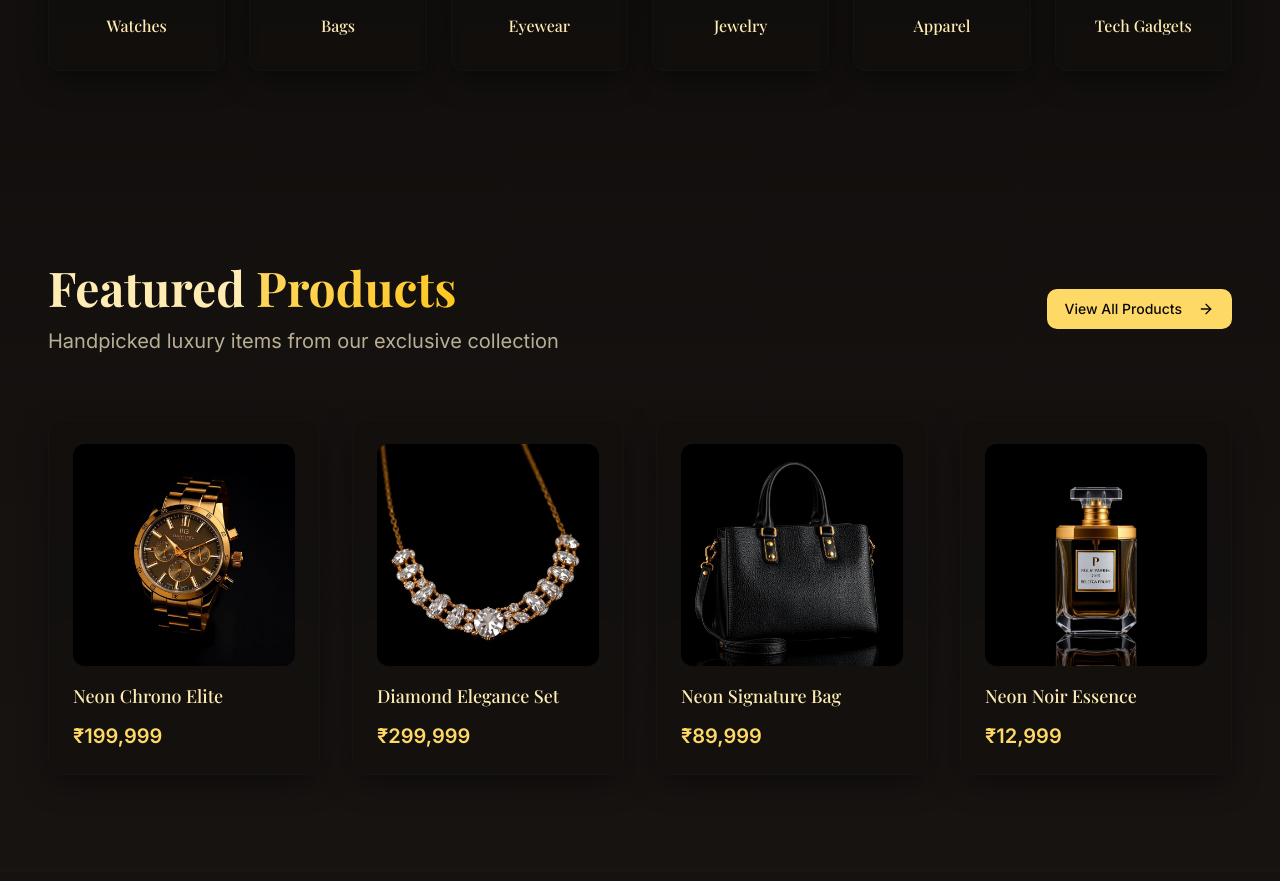
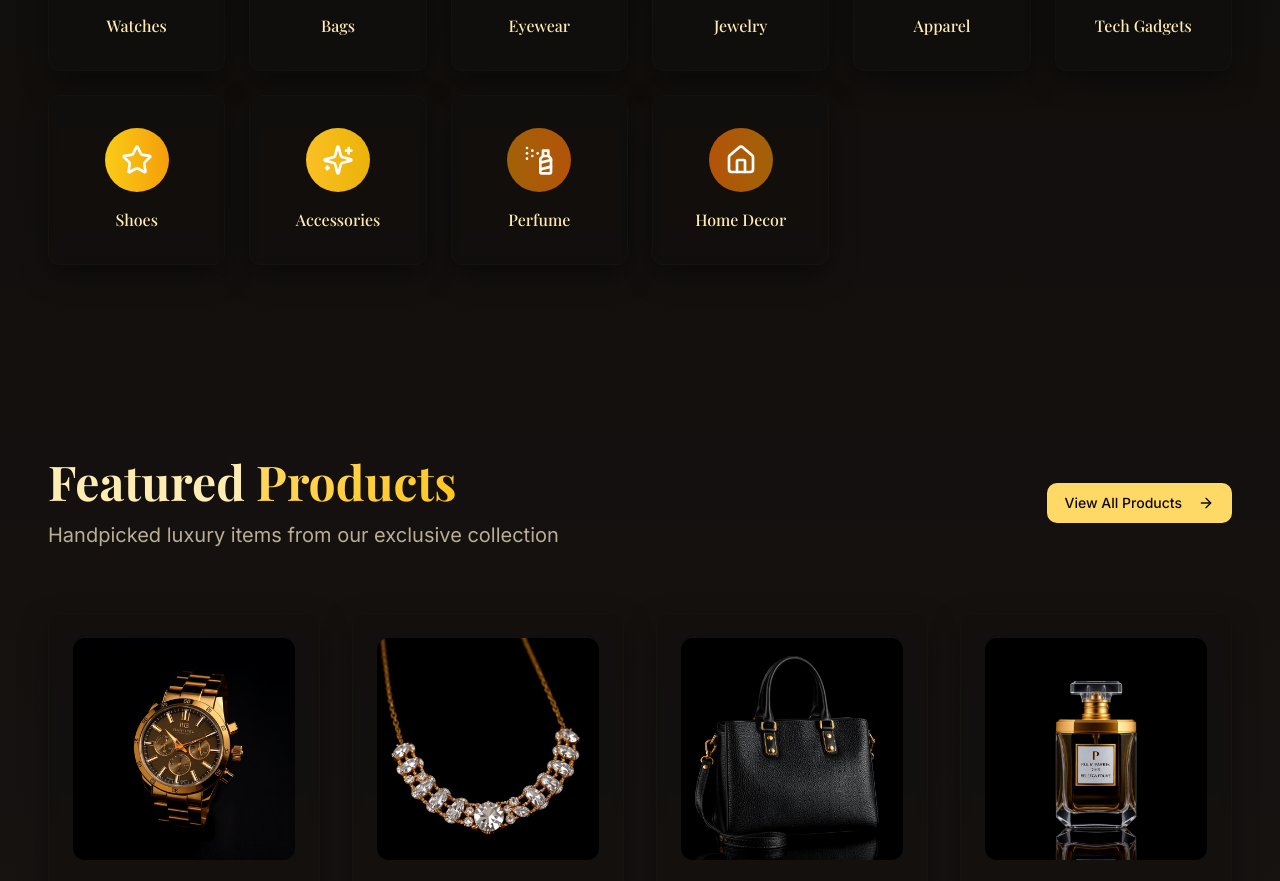
Before and after one commit to gaurav-kumar-sinha-060705/neon-business-plan, a React (Vite) app: page / in a window 1280 px wide. Shown: the part 1251-2132 px from the top of the page. Built offline with nearby package versions, Linux system fonts and the light colour scheme.

Commit message:
Fix: Add missing categories and product images
Add remaining categories to clickable badges and ensure all products display images.

```diff
--- a/src/components/sections/Categories.tsx
+++ b/src/components/sections/Categories.tsx
@@ -1,5 +1,5 @@
 import { Link } from "react-router-dom";
-import { Watch, ShoppingBag, Glasses, Gem, Shirt, Zap } from "lucide-react";
+import { Watch, ShoppingBag, Glasses, Gem, Shirt, Zap, Home, SprayCan, Sparkles, Star } from "lucide-react";
 
 const categories = [
   { name: "Watches", icon: Watch, href: "/category/watches", color: "from-yellow-500 to-yellow-600" },
@@ -8,6 +8,10 @@ const categories = [
   { name: "Jewelry", icon: Gem, href: "/category/jewelry", color: "from-yellow-600 to-yellow-700" },
   { name: "Apparel", icon: Shirt, href: "/category/apparel", color: "from-amber-600 to-amber-700" },
   { name: "Tech Gadgets", icon: Zap, href: "/category/techgadgets", color: "from-yellow-500 to-amber-500" },
+  { name: "Shoes", icon: Star, href: "/category/shoes", color: "from-yellow-400 to-amber-500" },
+  { name: "Accessories", icon: Sparkles, href: "/category/accessories", color: "from-amber-400 to-yellow-500" },
+  { name: "Perfume", icon: SprayCan, href: "/category/perfume", color: "from-yellow-700 to-amber-700" },
+  { name: "Home Decor", icon: Home, href: "/category/homedecor", color: "from-amber-700 to-yellow-700" },
 ];
 
 export const Categories = () => {
--- a/src/data/products.ts
+++ b/src/data/products.ts
@@ -124,7 +124,9 @@ const types: Record<string, string[]> = {
 
 export const generateProducts = (category: string, count: number = 15): Product[] => {
   const products: Product[] = [];
-  const key = category.toLowerCase();
+  const normalized = category.toLowerCase().replace(/\s+/g, "");
+  const aliasMap: Record<string, string> = { techgadgets: "tech", homedecor: "home" };
+  const key = aliasMap[normalized] || normalized;
   const names = productNames[key] || [`${category} Item`];
   const categoryMaterials = materials[key] || ["Premium"];
   const categoryTypes = types[key] || ["Standard"];
@@ -158,9 +160,7 @@ export const generateProducts = (category: string, count: number = 15): Product[
       id: `${category}-${i}`,
       name: names[nameIndex],
       price,
-      image: categoryImageMap[key] && i === 1
-        ? categoryImage
-        : `https://source.unsplash.com/800x800/?luxury,${encodeURIComponent(key)},${encodeURIComponent(names[nameIndex])}&sig=${i}`,
+        image: categoryImage,
       category: category.charAt(0).toUpperCase() + category.slice(1),
       material: categoryMaterials[materialIndex],
       type: categoryTypes[typeIndex]
```
